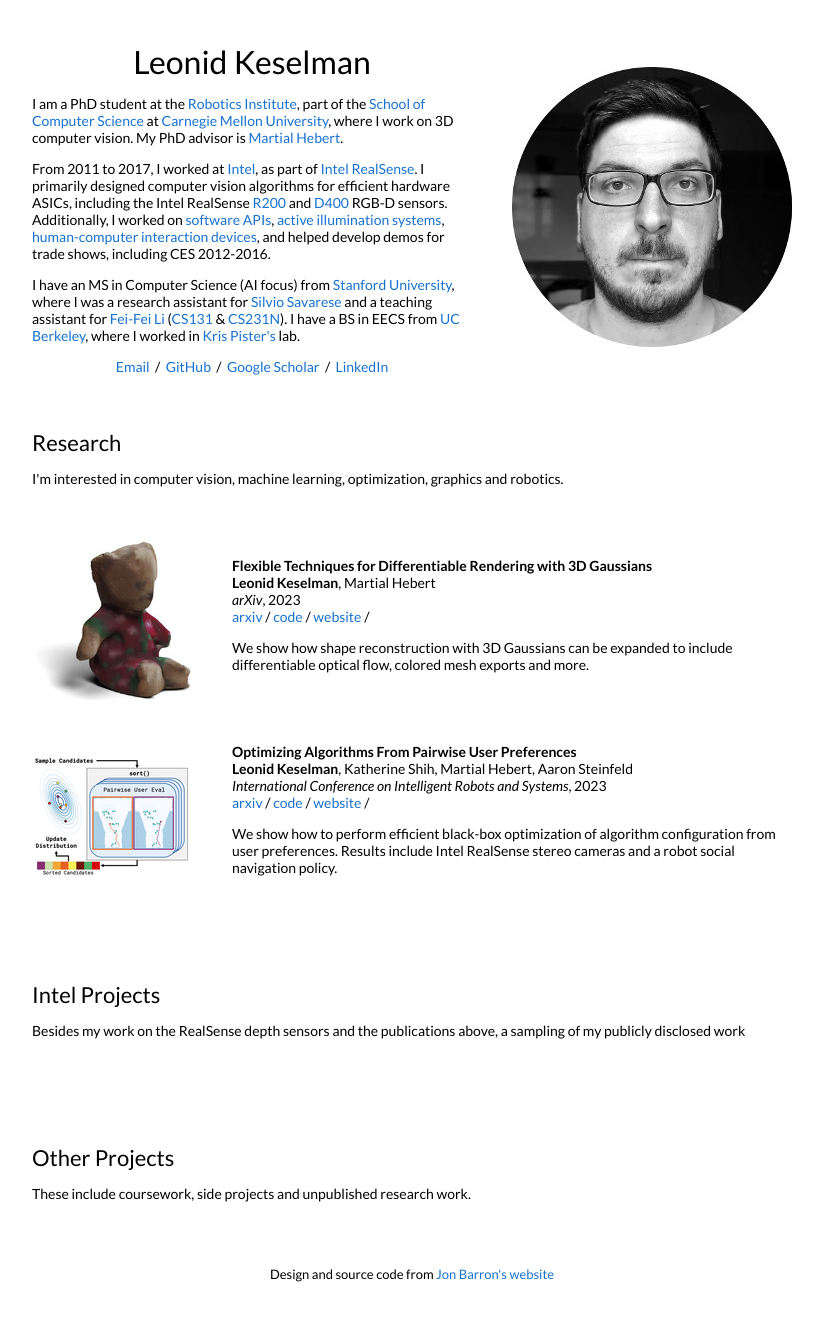
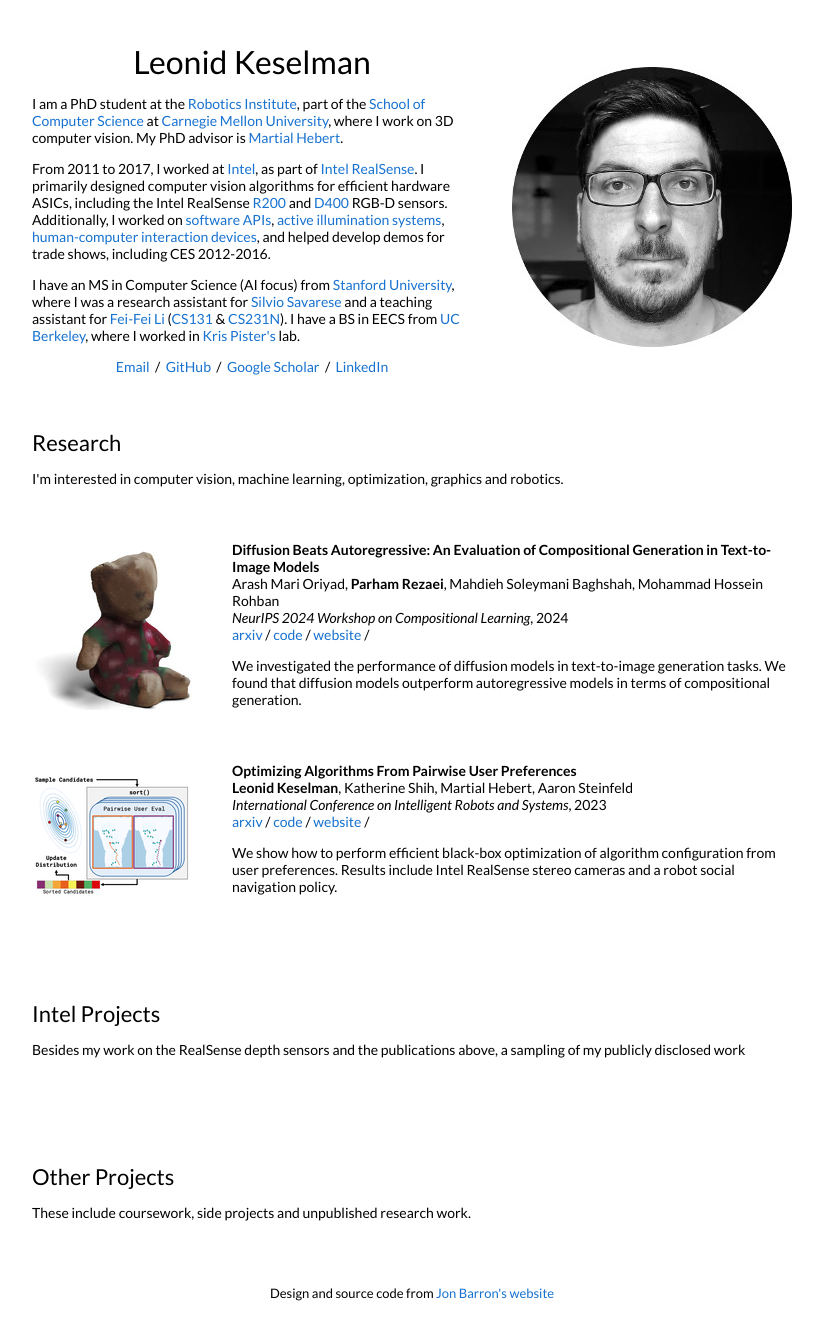
Before and after one commit to Rezaei-Parham/Rezaei-Parham.github.io, a Jekyll site: the page built from _posts/2023-08-28-3dgaussians.markdown, in a window 1280 px wide. Shown: the whole page, without its empty margins (228-1051 px from the left). Built offline with Jekyll 4.4.1, drawn with Linux system fonts in a browser that asks for light colours.

Commit message:
new post

```diff
--- a/_posts/2023-08-28-3dgaussians.markdown
+++ b/_posts/2023-08-28-3dgaussians.markdown
@@ -1,14 +1,14 @@
 ---
 layout: post
-title:  "Flexible Techniques for Differentiable Rendering with 3D Gaussians"
-date:   2023-08-28 22:21:59 +00:00
+title:  "Diffusion Beats Autoregressive: An Evaluation of Compositional Generation in Text-to-Image Models"
+date:   2024-11-03 11:42:00 +00:00
 image: /images/3dgaussian.jpg
 categories: research
-author: "Leo Keselman"
-authors: "<strong>Leonid Keselman</strong>, Martial Hebert"
-venue: "arXiv"
-arxiv: https://arxiv.org/abs/2308.14737
+author: "Parham Rezaei"
+authors: "Arash Mari Oriyad, <strong>Parham Rezaei</strong>, Mahdieh Soleymani Baghshah, Mohammad Hossein Rohban"
+venue: "NeurIPS 2024 Workshop on Compositional Learning"
+arxiv: https://arxiv.org/pdf/2410.22775
 code: https://github.com/leonidk/fmb-plus
 website: https://leonidk.github.io/fmb-plus
 ---
-We show how shape reconstruction with 3D Gaussians can be expanded to include differentiable optical flow, colored mesh exports and more.
+We investigated the performance of diffusion models in text-to-image generation tasks. We found that diffusion models outperform autoregressive models in terms of compositional generation.
```
